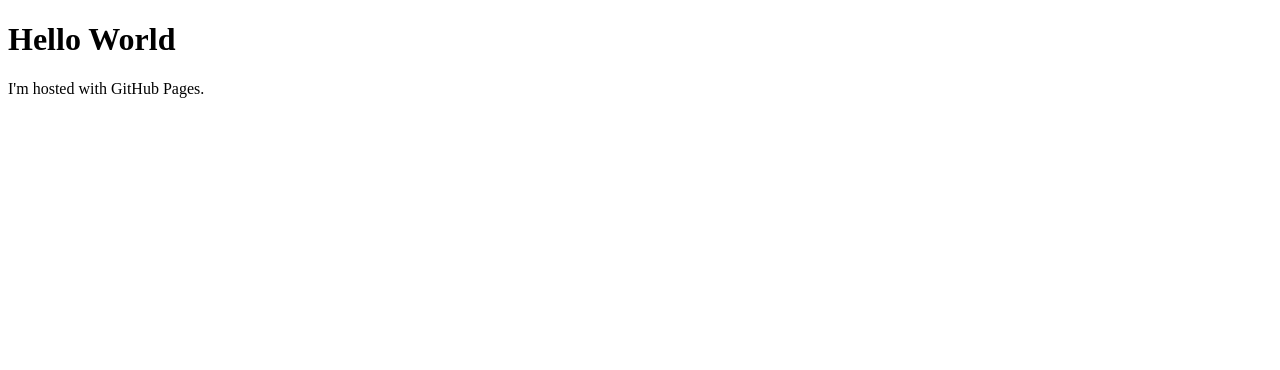
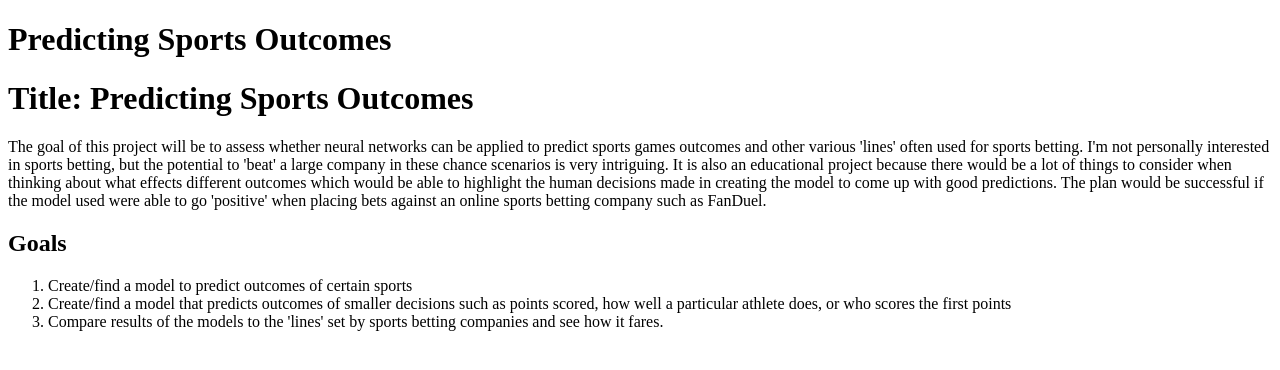
Before and after one commit to CameronHatler/CameronHatler.github.io, a plain HTML site: page index.html in a window 1280 px wide. Drawn offline with Linux system fonts and the light colour scheme.

Commit message:
Update Website

```diff
--- a/index.html
+++ b/index.html
@@ -1,7 +1,16 @@
 <!DOCTYPE html>
 <html>
+<header>
+	<h1>Predicting Sports Outcomes</h1>
+</header>
 <body>
-	<h1>Hello World</h1>
-	<p>I'm hosted with GitHub Pages.</p>
+	<h1> Title: Predicting Sports Outcomes </h1>
+	<p>The goal of this project will be to assess whether neural networks can be applied to predict sports games outcomes and other various 'lines' often used for sports betting. I'm not personally interested in sports betting, but the potential to 'beat' a large company in these chance scenarios is very intriguing. It is also an educational project because there would be a lot of things to consider when thinking about what effects different outcomes which would be able to highlight the human decisions made in creating the model to come up with good predictions. The plan would be successful if the model used were able to go 'positive' when placing bets against an online sports betting company such as FanDuel. </p>
+	<h2> Goals </h2>
+	<ol>
+		<li> Create/find a model to predict outcomes of certain sports </li>
+		<li> Create/find a model that predicts outcomes of smaller decisions such as points scored, how well a particular athlete does, or who scores the first points </li>
+		<li> Compare results of the models to the 'lines' set by sports betting companies and see how it fares. </li>
+	</ol>
 </body>
 </html>
```
